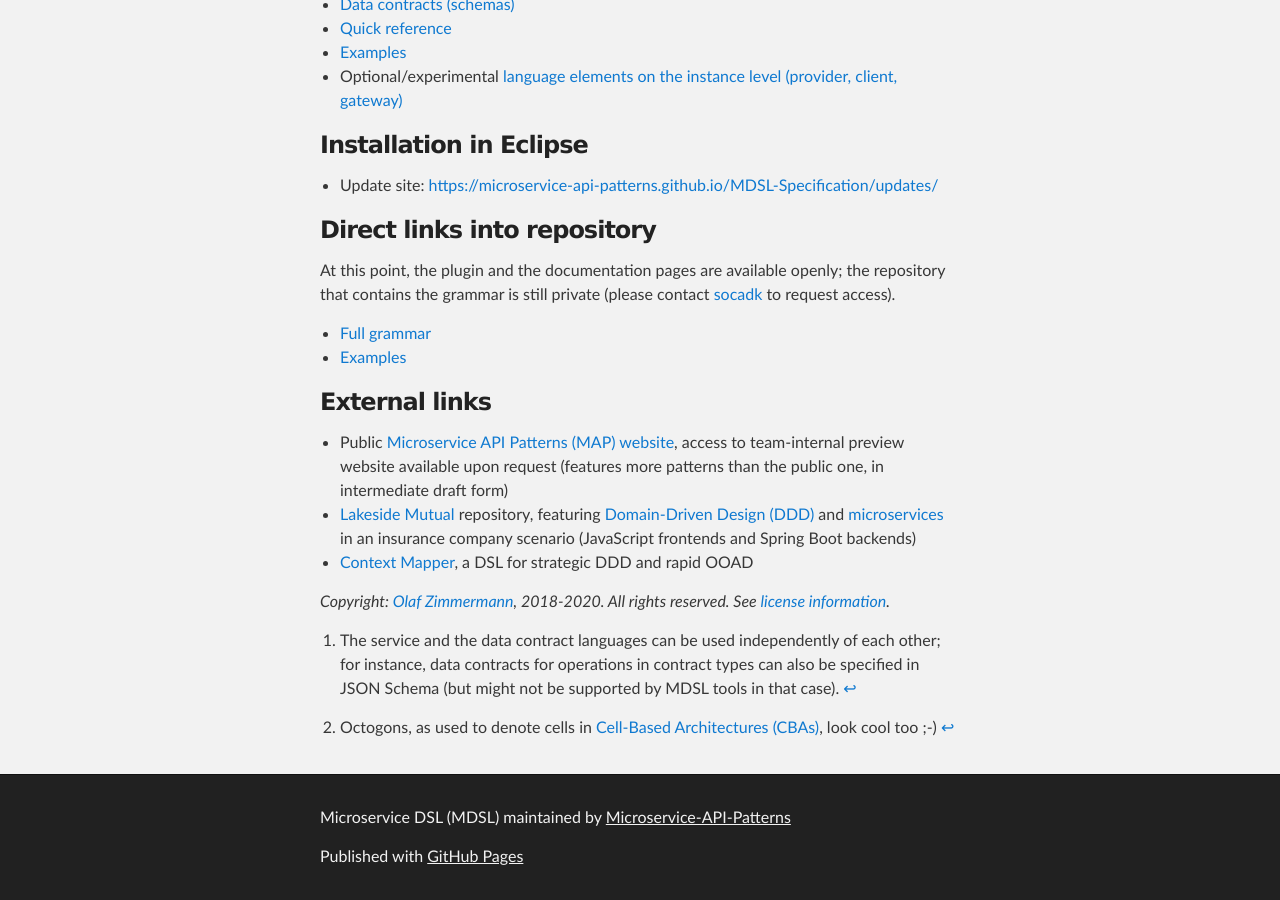
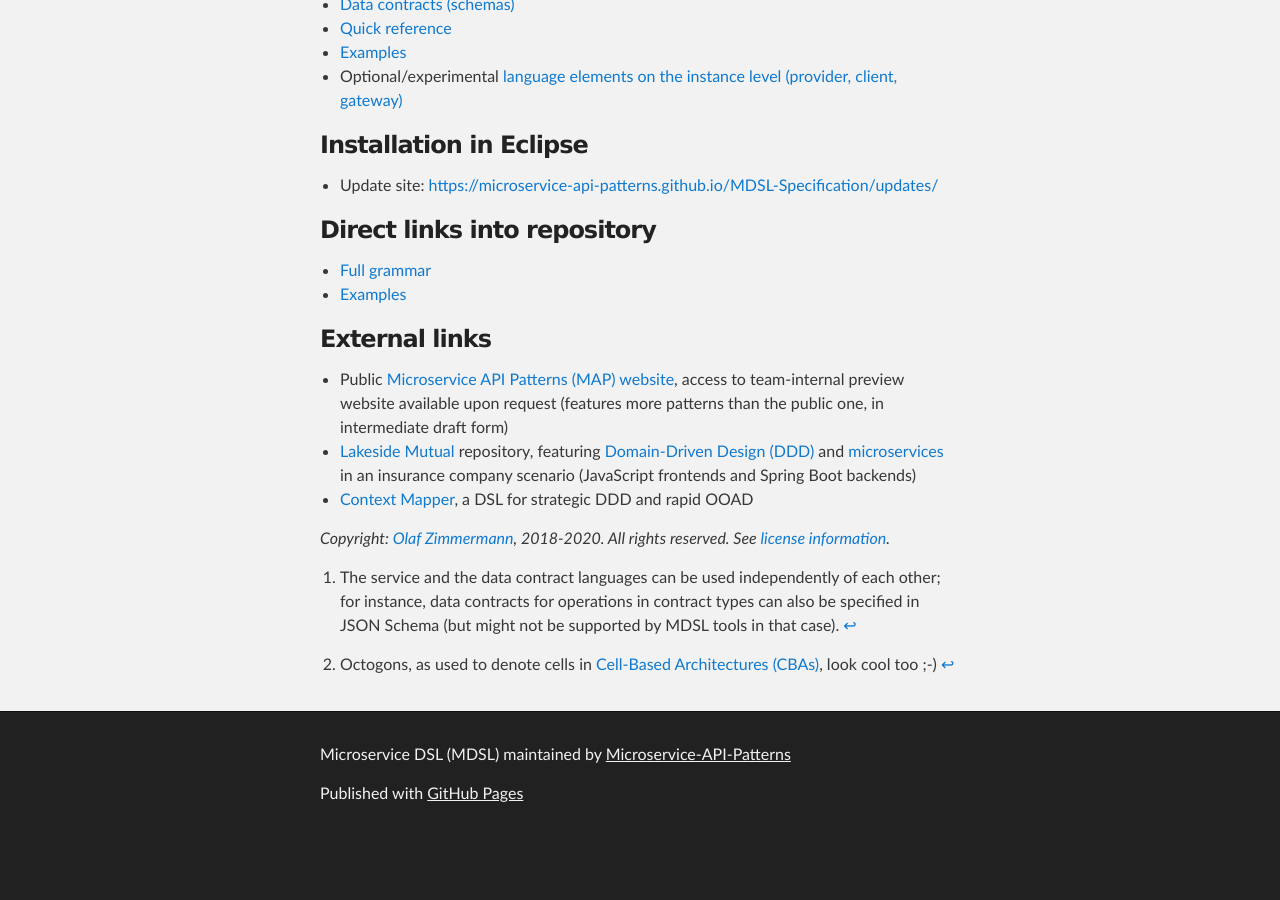
Before and after one commit to Microservice-API-Patterns/MDSL-Specification, a Jekyll site: the page built from docs/index.md, in a window 1280 px wide and 900 px high, scrolled down 5077 px. Built offline with Jekyll 4.4.1, drawn with Linux system fonts in a browser that asks for light colours; our own code applies the rules of GitHub Pages for plain Markdown files; after the commit the page ends 5917 px from its top, so only the background shows below that.

Commit message:
Updated repo links

```diff
--- a/docs/index.md
+++ b/docs/index.md
@@ -153,9 +153,7 @@
 
 ### Direct links into repository
 
-At this point, the plugin and the documentation pages are available openly; the repository that contains the grammar is still private (please contact [socadk](https://ozimmer.ch/about/) to request access). <!-- TODO 2020 update all links when repo is moved and made public -->
-
-* [Full grammar](https://github.com/Microservice-API-Patterns/MDSL-Specification/blob/master/dslws/org.map.mdsl.parent/org.map.mdsl/src/org/map/mdsl/MDSL.xtext)
+* [Full grammar](https://github.com/Microservice-API-Patterns/MDSL-Specification/blob/master/dsl-core/io.mdsl/src/io/mdsl/APIDescription.xtext)
 * [Examples](https://github.com/Microservice-API-Patterns/MDSL-Specification/tree/master/examples)
 
 
```
